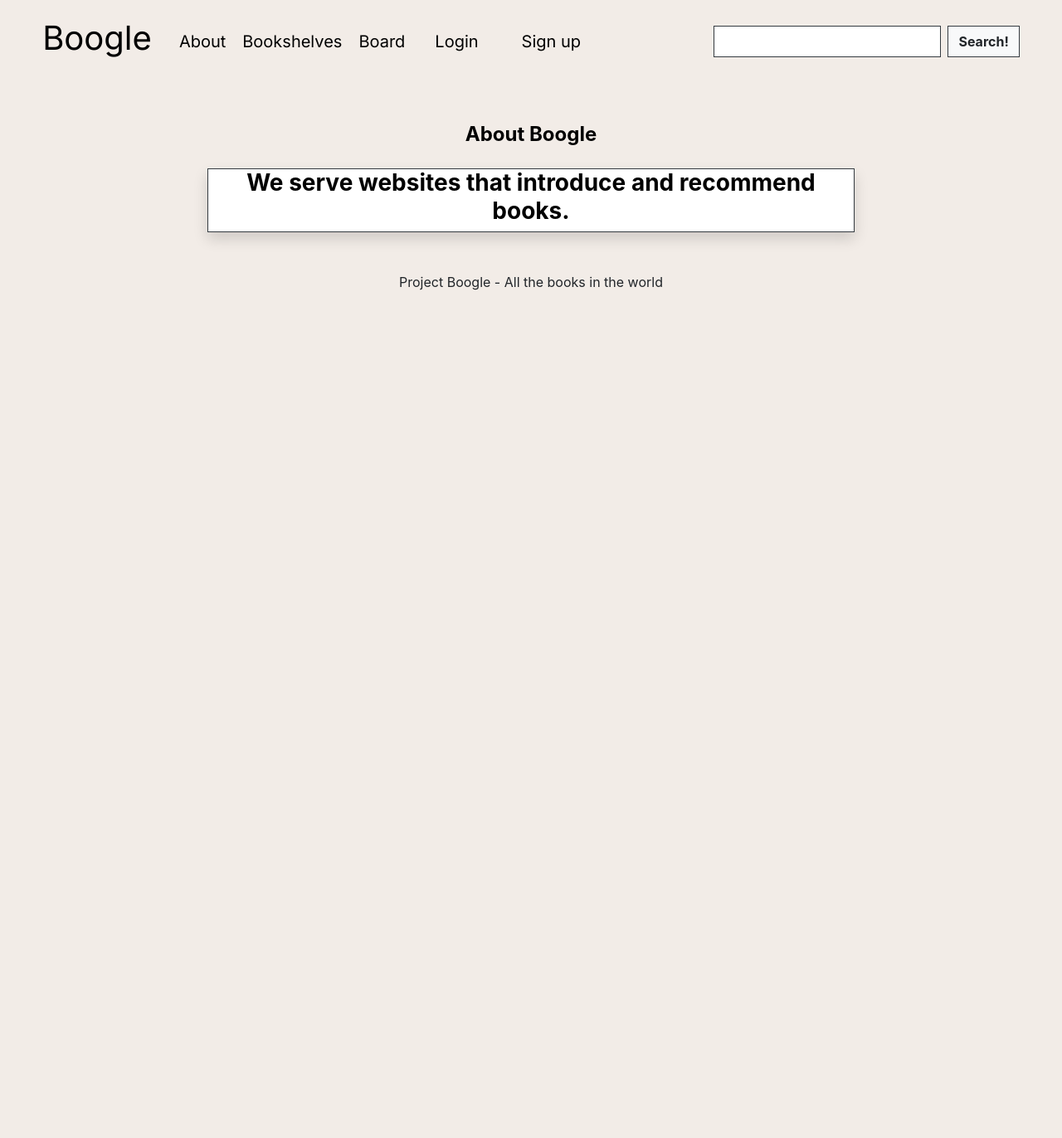
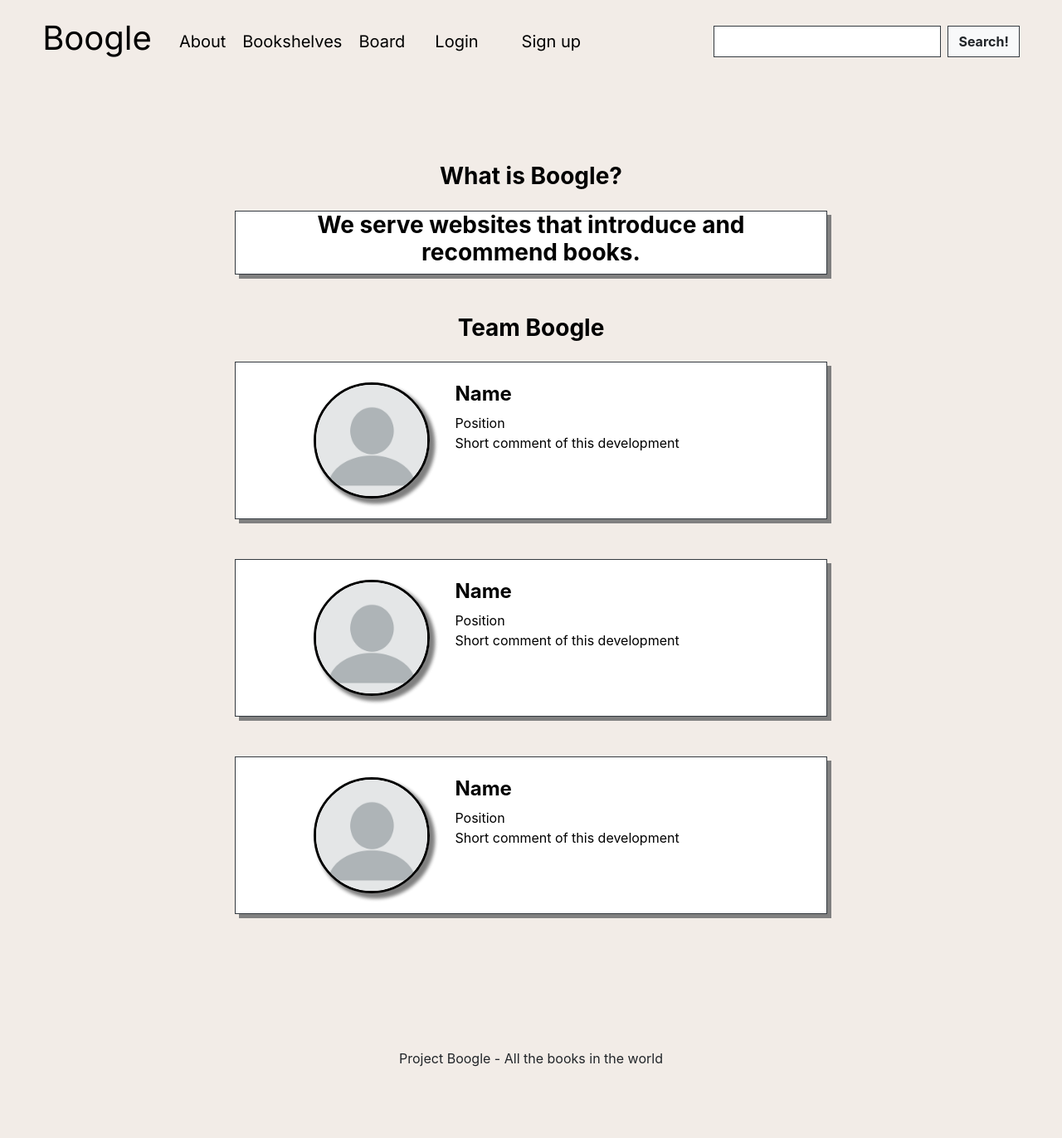
Before and after one commit to philoleben/amatuer_philosophy, a Flask app: page /about in a window 1280 px wide. Shown: the whole page at 83% size. Before the commit the page ends 350 px from the top, so only its background shows below. Run offline with Flask 2, Linux system fonts and the light colour scheme; some libraries are stand-ins or nearby versions.

Commit message:
메인페이지 인용구 버튼과 간격 수정, about 페이지 레이아웃 적용, detail 페이지 read more 버튼 적용

```diff
--- /dev/null
+++ b/myproject/pybo/static/css/about1.css
@@ -0,0 +1,6 @@
+.profile-page .profile-header .profile-image img {
+    border-radius: 50%;
+    width: 140px;
+    border: 3px solid black;
+    box-shadow: 5px 5px 5px grey, 5px 5px 5px grey
+}
--- a/myproject/pybo/templates/main/about.html
+++ b/myproject/pybo/templates/main/about.html
@@ -4,7 +4,7 @@
   <meta name="viewport" content="width=device-width, initial-scale=1.0">
   <meta http-equiv="X-UA-Compatible" content="ie=edge">
   <title>Document</title>
-  <link rel="stylesheet" href="{{ url_for('static', filename='css/about.css')}}">
+  <link rel="stylesheet" href="{{ url_for('static', filename='css/about1.css')}}">
   <link rel="stylesheet" href="https://stackpath.bootstrapcdn.com/bootstrap/4.4.1/css/bootstrap.min.css" integrity="sha384-Vkoo8x4CGsO3+Hhxv8T/Q5PaXtkKtu6ug5TOeNV6gBiFeWPGFN9MuhOf23Q9Ifjh" crossorigin="anonymous">
   <link rel="stylesheet" href="https://cdn.jsdelivr.net/npm/bootstrap-select@1.13.18/dist/css/bootstrap-select.min.css">
   <script src="https://code.jquery.com/jquery-3.4.1.slim.min.js" integrity="sha384-J6qa4849blE2+poT4WnyKhv5vZF5SrPo0iEjwBvKU7imGFAV0wwj1yYfoRSJoZ+n" crossorigin="anonymous"></script>
@@ -12,12 +12,61 @@
   <script src="https://stackpath.bootstrapcdn.com/bootstrap/4.4.1/js/bootstrap.min.js" integrity="sha384-wfSDF2E50Y2D1uUdj0O3uMBJnjuUD4Ih7YwaYd1iqfktj0Uod8GCExl3Og8ifwB6" crossorigin="anonymous"></script>
 {% endblock%}
 {% block content %}
-  <h4 class="text-center fw-bold">About Boogle</h4>
-  <div class="container h-100">
-    <div class="row d-flex justify-content-center align-items-center h-100">
-        <div class="card card-container shadow bg-body border border-dark rounded-0">
-          <h3 class="text-center fw-bold">We serve websites that introduce and recommend books.</h3>
-        </div>
-    </div>
+<section class="mb-5">
+  <div class="container profile-page px-4 px-lg-5 my-5">
+      <div class="row gx-4 gx-lg-5 justify-content-center">
+          <!--introduction of Boogle-->
+          <h3 class="text-center fw-bold mb-4">What is Boogle?</h3>
+          <div class="card card-container mb-5 border border-dark rounded-0" style="box-shadow: 5px 5px grey;">
+            <h3 class="text-center fw-bold">We serve websites that introduce and recommend books.</h3>
+          </div>
+
+          <!--profile cards-->
+          <h3 class="text-center fw-bold mb-4">Team Boogle</h3>
+          <div class="container profile-header">
+            <div class="row d-flex justify-content-center align-items-center">
+                <!--first card-->
+                <div class="card card-container mb-5 border border-dark rounded-0" style="box-shadow: 5px 5px grey;">
+                    <div class="row m-4">
+                      <div class="col-lg-4 col-md-4 col-12">
+                        <div class="profile-image float-md-right"> <img src="static/images/profile_image.png" alt=""> </div>
+                      </div>
+                      <div class="col-lg-8 col-md-8 col-12">
+                        <h4 class="m-t-0 m-b-0"><strong>Name</strong></h4>
+                        <span class="job_post">Position</span>
+                        <p>Short comment of this development</p>
+                      </div>
+                    </div>
+                </div>
+                <!--second card-->
+                <div class="card card-container mb-5 border border-dark rounded-0" style="box-shadow: 5px 5px grey;">
+                  <div class="row m-4">
+                    <div class="col-lg-4 col-md-4 col-12">
+                      <div class="profile-image float-md-right"> <img src="static/images/profile_image.png" alt=""> </div>
+                    </div>
+                    <div class="col-lg-8 col-md-8 col-12">
+                      <h4 class="m-t-0 m-b-0"><strong>Name</strong></h4>
+                      <span class="job_post">Position</span>
+                      <p>Short comment of this development</p>
+                    </div>
+                  </div>
+                </div>
+                <!--third card-->
+                <div class="card card-container mb-5 border border-dark rounded-0" style="box-shadow: 5px 5px grey;">
+                  <div class="row m-4">
+                    <div class="col-lg-4 col-md-4 col-12">
+                      <div class="profile-image float-md-right"> <img src="static/images/profile_image.png" alt=""> </div>
+                    </div>
+                    <div class="col-lg-8 col-md-8 col-12">
+                      <h4 class="m-t-0 m-b-0"><strong>Name</strong></h4>
+                      <span class="job_post">Position</span>
+                      <p>Short comment of this development</p>
+                    </div>
+                  </div>
+              </div>
+            </div>
+          </div>
+      </div>
   </div>
+</section>
 {% endblock %}
--- a/myproject/pybo/templates/main/index.html
+++ b/myproject/pybo/templates/main/index.html
@@ -15,7 +15,7 @@
 {% block content %}
 <!-- Header Quotation Carousel-->
 <header class="py-5">
-    <div class="container py-5">
+    <div class="container">
         <div id="carouselExampleDark" class="carousel carousel-dark slide" data-bs-ride="carousel">
             <div class="carousel-inner">
                 <!--First page-->
@@ -44,11 +44,11 @@
                 </div>
             </div>
             <!--Carousel button-->
-            <button class="carousel-control-prev mr-3" type="button" data-bs-target="#carouselExampleDark" data-bs-slide="prev">
+            <button class="carousel-control-prev mr-3" type="button" data-bs-target="#carouselExampleDark" data-bs-slide="prev" style="width:7%;">
                 <span class="carousel-control-prev-icon" aria-hidden="false"></span>
                 <span class="visually-hidden">Previous</span>
             </button>
-            <button class="carousel-control-next" type="button" data-bs-target="#carouselExampleDark" data-bs-slide="next">
+            <button class="carousel-control-next" type="button" data-bs-target="#carouselExampleDark" data-bs-slide="next" style="width:7%;">
                 <span class="carousel-control-next-icon" aria-hidden="true"></span>
                 <span class="visually-hidden">Next</span>
             </button>
```
Also changed, not shown: myproject/pybo/templates/book/details.html (+21 -1 lines), myproject/pybo/static/images/profile_image.png (added).
